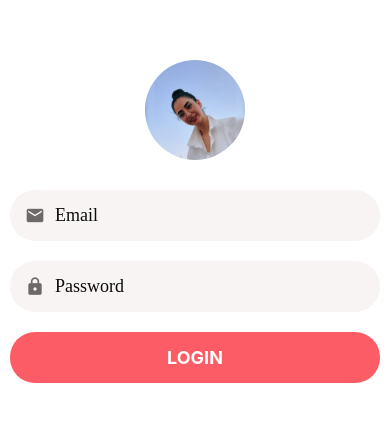
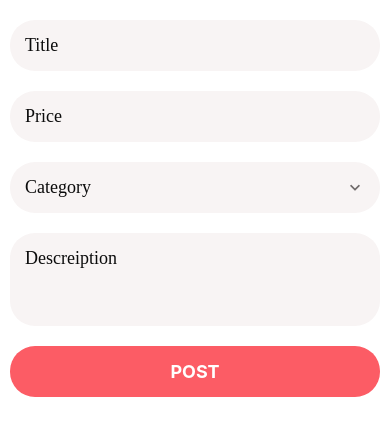
Before and after one commit to milad7212/Doit, a React Native app: screen / in a window 390 px wide. Shown: the top 436 px of the page. Built offline with nearby package versions, Linux system fonts and the light colour scheme.

Commit message:
Feat : Building the Listing Edit Screen

```diff
--- a/App.jsx
+++ b/App.jsx
@@ -38,6 +38,7 @@
 import AppTextInput from "./app/components/AppTextInput";
 import AppPicker from "./app/components/AppPicker";
 import LoginScreen from "./app/screens/LoginScreen";
+import ListingEditScreen from "./app/screens/ListingEditScreen";
 
 // const categories = [
 //   { label: "Furniture", value: 1 },
@@ -49,7 +50,7 @@
   // const [inputText, setInputText] = useState(true);
   // const [category, setCategory] = useState(categories[0]);
   return (
-    <LoginScreen />
+    <ListingEditScreen />
     // <ListingsScreen />
 
     // <AppTextInput icon="email" placeholder="Email" />
--- a/app/components/AppFormField.jsx
+++ b/app/components/forms/AppFormField.jsx
@@ -1,5 +1,5 @@
 import React from "react";
-import AppTextInput from "./AppTextInput";
+import AppTextInput from "../AppTextInput";
 import { useFormikContext } from "formik";
 import ErrorMessage from "./ErrorMessage";
 
--- /dev/null
+++ b/app/components/forms/AppFormPicker.jsx
@@ -0,0 +1,21 @@
+import React from "react";
+import AppPicker from "../AppPicker";
+import { useFormikContext } from "formik";
+import { ErrorMessage } from ".";
+
+function AppFormPicker({ items, name, placeholder }) {
+  const { errors, setFieldValue, touched, values } = useFormikContext();
+  return (
+    <>
+      <AppPicker
+        items={items}
+        onSelectItem={(item) => setFieldValue(name, item)}
+        placeholder={placeholder}
+        selectedItem={values[name]}
+      />
+      <ErrorMessage error={errors[name]} visible={touched[name]} />
+    </>
+  );
+}
+
+export default AppFormPicker;
--- a/app/components/ErrorMessage.jsx
+++ b/app/components/forms/ErrorMessage.jsx
@@ -1,6 +1,6 @@
 import React from "react";
 import { StyleSheet } from "react-native";
-import AppText from "./AppText";
+import AppText from "../AppText";
 
 function ErrorMessage({ error, visible }) {
   if (!visible || !error) return null;
--- a/app/components/SubmitButton.jsx
+++ b/app/components/forms/SubmitButton.jsx
@@ -1,5 +1,5 @@
 import React from "react";
-import AppButton from "./AppButton";
+import AppButton from "../AppButton";
 import { useFormikContext } from "formik";
 
 function SubmitButton({ title }) {
--- /dev/null
+++ b/app/components/forms/index.jsx
@@ -0,0 +1,4 @@
+export { default as AppForm } from "./AppForm";
+export { default as AppFormField } from "./AppFormField";
+export { default as ErrorMessage } from "./ErrorMessage";
+export { default as SubmitButton } from "./SubmitButton";
--- /dev/null
+++ b/app/screens/ListingEditScreen.jsx
@@ -0,0 +1,62 @@
+import React from "react";
+import { StyleSheet } from "react-native";
+import * as Yup from "yup";
+import { AppForm, AppFormField, SubmitButton } from "../components/forms";
+import AppFormPicker from "../components/forms/AppFormPicker";
+import Screen from "../components/Screen";
+const validationSchema = Yup.object().shape({
+  title: Yup.string().required().min(1).label("Title"),
+  price: Yup.number().required().min(1).max(10000).label("Price"),
+  description: Yup.string().label("Description"),
+  category: Yup.object().required().nullable().label("Category"),
+});
+
+const categories = [
+  { label: "Furniture", value: 1 },
+  { label: "Clothing", value: 2 },
+  { label: "Camera", value: 3 },
+];
+
+function ListingEditScreen(props) {
+  return (
+    <Screen style={styles.container}>
+      <AppForm
+        initialValues={{
+          title: "",
+          price: "",
+          description: "",
+          category: null,
+        }}
+        onSubmit={(values) => console.log(values)}
+        validationSchema={validationSchema}
+      >
+        <AppFormField maxLength={255} name="title" placeholder="Title" />
+        <AppFormField
+          keyboardType="numeric"
+          maxLength={8}
+          name="price"
+          placeholder="Price"
+        />
+        <AppFormPicker
+          items={categories}
+          name="category"
+          placeholder="Category"
+        />
+        <AppFormField
+          maxLength={255}
+          multiline
+          name="description"
+          numberOfLines={3}
+          placeholder="Descreiption"
+        />
+        <SubmitButton title="Post" />
+      </AppForm>
+    </Screen>
+  );
+}
+const styles = StyleSheet.create({
+  container: {
+    padding: 10,
+  },
+});
+export default ListingEditScreen;
```
Also changed, not shown: app/screens/LoginScreen.jsx (+1 -9 lines), app/components/forms/AppForm.jsx (renamed from app/components/AppForm.jsx).
